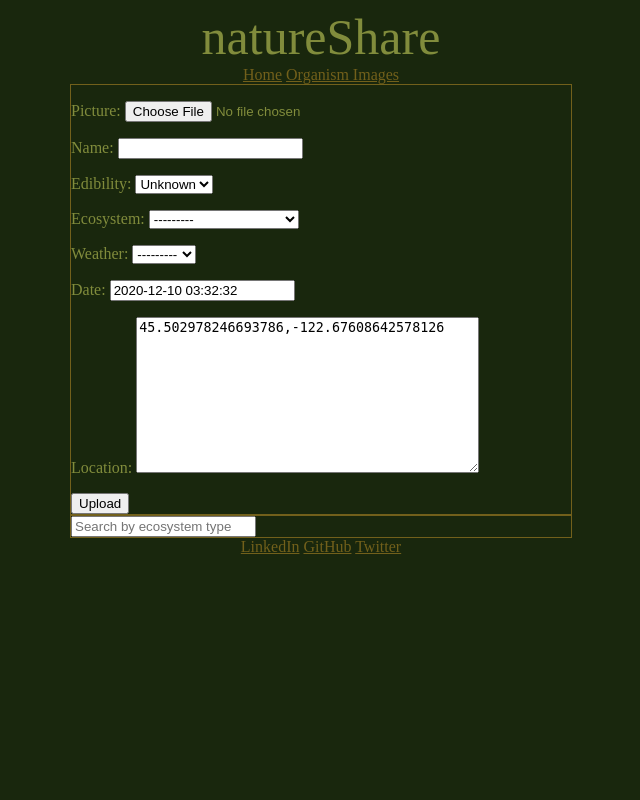
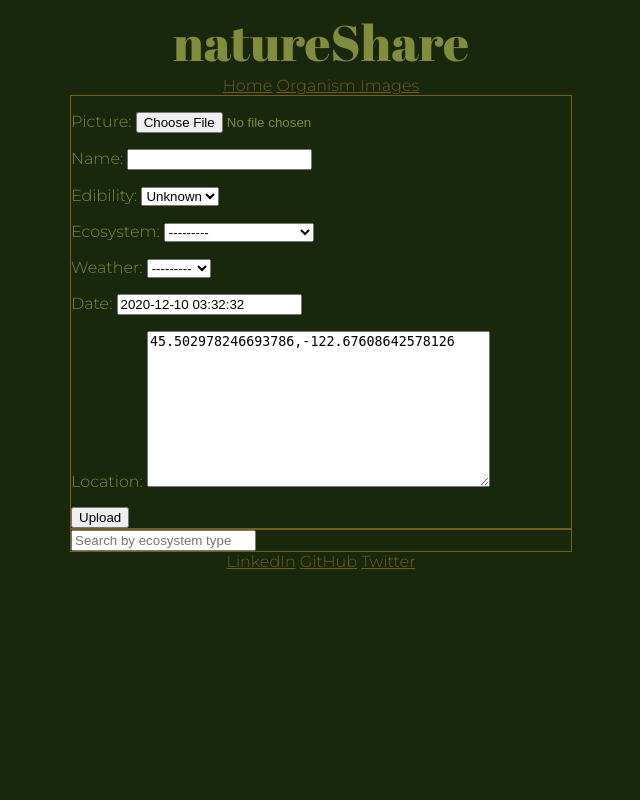
Before and after one commit to jpchato/nature-share, a Django app: page / in a window 1280 px wide. Shown: the whole page, without its empty margins (319-959 px from the left). Run offline with Django 3.2, Linux system fonts and the light colour scheme.

Commit message:
styling changes

```diff
--- a/natureShare/natureShare/settings.py
+++ b/natureShare/natureShare/settings.py
@@ -135,7 +135,7 @@ LOCATION_FIELD = {
 'search.provider': 'google',
 'search.suffix': '',
 'provider.google.api': '//maps.google.com/maps/api/js?sensor=false',
-'provider.google.api_key': '',
+'provider.google.api_key': 'API_KEY',
 'provider.google.api_libraries': '',
 'provider.google.map.type': 'ROADMAP',
 }
--- a/natureShare/natureShareApp/static/natureShareApp/images_style.css
+++ b/natureShare/natureShareApp/static/natureShareApp/images_style.css
@@ -38,7 +38,10 @@ div {
     text-align: center;
     border: solid 1px #72601b;
     width: 10%;
+    height: 15%;
     margin: auto;
     margin-top: 10px;
+    display: inline-block;
+
 
 }
--- a/natureShare/templates/base.html
+++ b/natureShare/templates/base.html
@@ -1,4 +1,13 @@
-<title>Document</title>
+<title>natureShare</title>
+<head>
+    <link rel="preconnect" href="https://fonts.gstatic.com">
+    <link href="https://fonts.googleapis.com/css2?family=Abril+Fatface&display=swap" rel="stylesheet">
+    <link href="https://fonts.googleapis.com/css2?family=Montserrat:wght@300&display=swap" rel="stylesheet">
+
+    <style>
+        header {font-family: 'Abril Fatface', cursive;}
+        body    {font-family: 'Montserrat', sans-serif;}
+    </style>
 </head>
 <body>
     <header>
--- a/natureShare/templates/natureShareApp/organism_detail.html
+++ b/natureShare/templates/natureShareApp/organism_detail.html
@@ -4,8 +4,9 @@
 <!-- REFERENCES -->
 <!-- https://developers.google.com/maps/documentation/javascript/adding-a-google-map#all -->
 
+
 <script
-      src="https://maps.googleapis.com/maps/api/js?key=API KEY GOES HERE&callback=initMap&libraries=&v=weekly"
+      src="https://maps.googleapis.com/maps/api/js?key=API_KEY&callback=initMap&libraries=&v=weekly"
       async defer
     ></script>
 <script src="https://unpkg.com/axios/dist/axios.min.js"></script>
@@ -38,6 +39,7 @@
 
 <link rel="stylesheet" type="text/css" href="{% static 'natureShareApp/organism_detail.css' %}">
 
+<section>
 <div id = 'app'>
     <h1>{{ organism.name }}</h1>
     <img src="{{ organism.picture.url }}" />
@@ -48,6 +50,8 @@
     <p>date: {{ organism.date }}</p>
     <p>Latitude and Longitude: {{ organism.location }}</p>
 </div>
+</section>
+
 
 <div id="map">
 </div>
```
Also changed, not shown: natureShare/natureShareApp/static/natureShareApp/organism_detail.css (+6 -3 lines).
